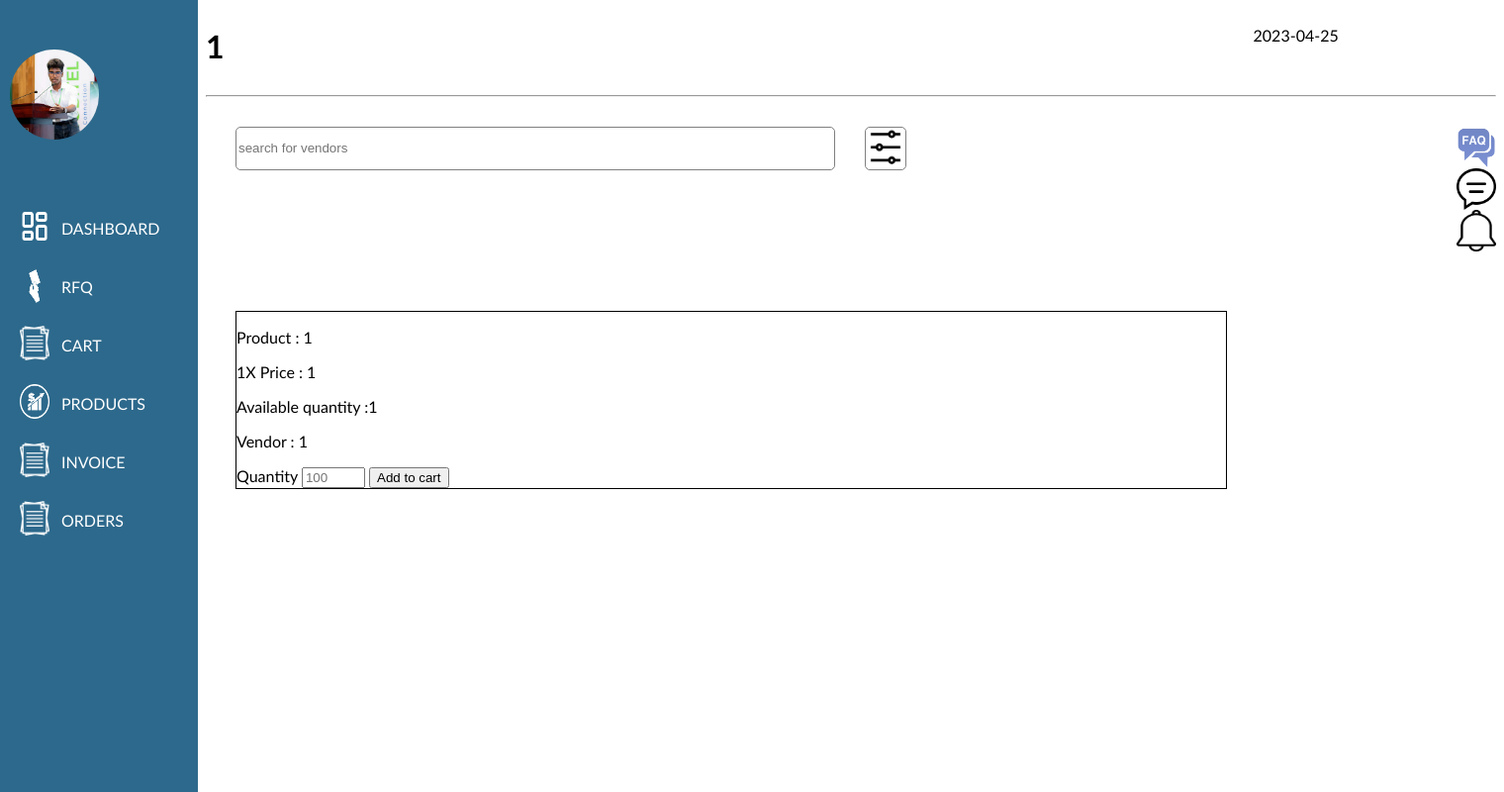
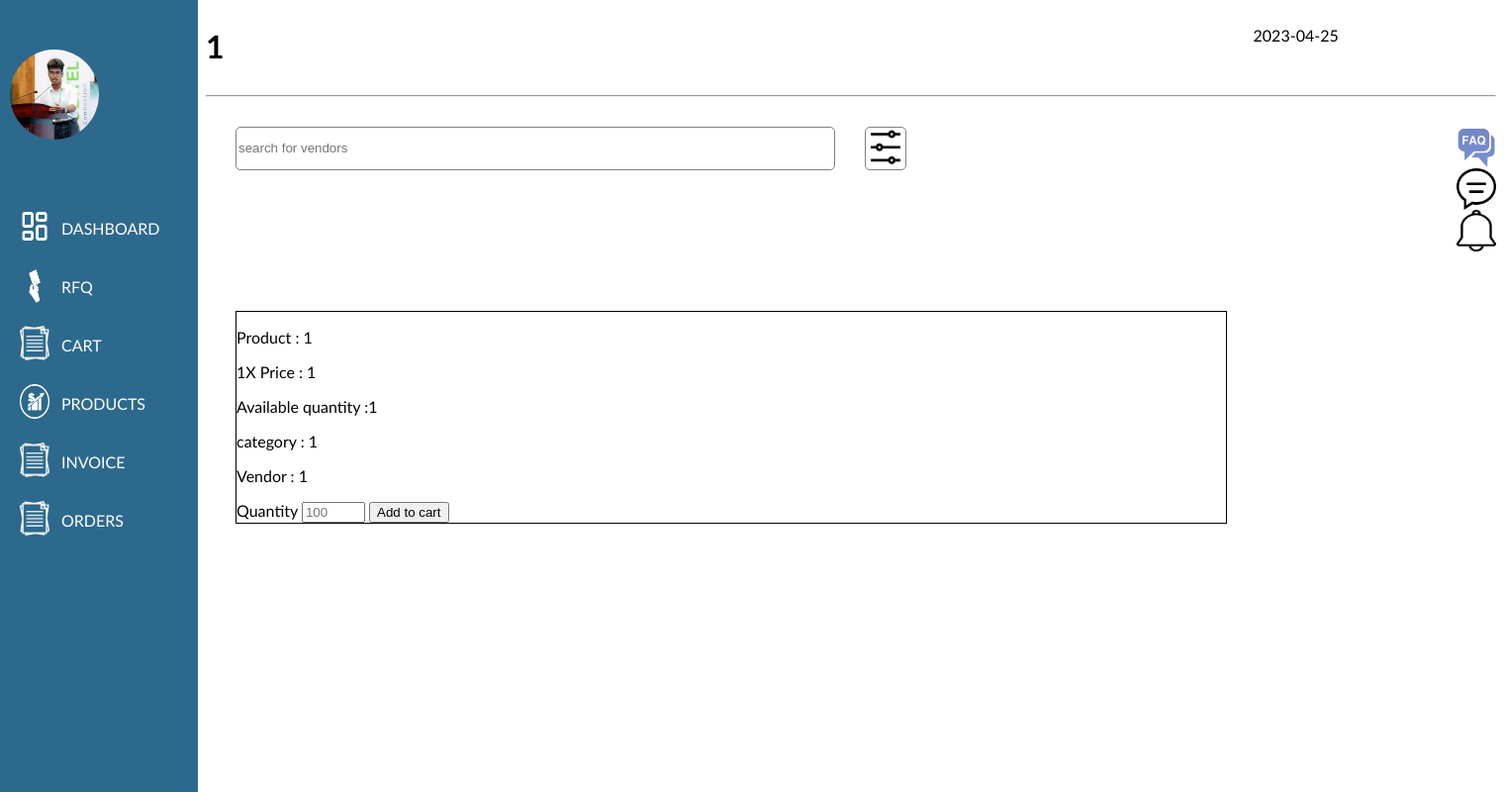
Before and after one commit to Nirusan03/FYP_Abi, a Flask app: page /customer-single-product/1/1/1/1/1/1/1 in a window 1520 px wide. Shown: the whole page at 99% size. Run offline with Flask 3, Linux system fonts and the light colour scheme.

Commit message:
Jinbei intro

```diff
--- a/app.py
+++ b/app.py
@@ -41,6 +41,7 @@ product_quantity = ""
 product_vendor = ""
 product_customer = ""
 product_id = 0
+category = ""
 
 for documents in retrieve_vendor_inventory:
     vendor_inventory.append(documents)
@@ -565,7 +566,7 @@ def products():
 @app.route('/pass_data', methods=['POST'])
 def pass_data():
     global product_name, product_price, product_quantity, \
-        product_vendor, product_customer, product_id
+        product_vendor, product_customer, product_id, category
     button_value = ""
     words = []
     now = datetime.datetime.now()
@@ -610,7 +611,7 @@ def customer_single_product(product_name, product_price, product_quantity, produ
 @app.route("/add_cart", methods=['POST'])
 def add_cart():
     global db_customer, product_name, product_price \
-        , product_vendor, customer, product_id
+        , product_vendor, customer, product_id, category
     quantity = request.form["quantity"]
 
     post = {
@@ -620,6 +621,7 @@ def add_cart():
         "product_Vendor": product_vendor,
         "selected_Quantity": quantity,
         "product_Customer": customer,
+        "category": category,
         "status": "cart"
     }
     temp_collection = db_customer[customer]
@@ -643,7 +645,7 @@ def cart():
 
 @app.route("/rfq", methods=['POST'])
 def rfq():
-    global carts
+    global carts, collection_products
     now = datetime.datetime.now()
     date = now.strftime("%Y-%m-%d")
     button_value = ""
@@ -664,6 +666,10 @@ def rfq():
 
     customer_str = "" + customer_name
 
+    count_query = collection_products.find_one({"productName": name})
+    added_count = int(count_query["added_count"]) + 1
+
+    collection_products.update_one({"productId": p_id}, {"$set": {"added_count": added_count}})
     temp_collection_vendor = db_vendor[vendor_name]
     temp_collection_customer = db_customer[customer_name]
 
--- a/templates/customer-single-product.html
+++ b/templates/customer-single-product.html
@@ -99,6 +99,7 @@
                         <p>Product : {{product_name}}</p>
                         <p>1X Price : {{product_price}}</p>
                         <p>Available quantity :{{product_quantity}}</p>
+                        <p>category : {{category}}</p>
                         <p>Vendor : {{product_vendor}}</p>
                         <form method="POST" action="/add_cart">
                             <label class="label" for="quantity">Quantity</label>
```
Also changed, not shown: mongodb.py (+9 -8 lines).
